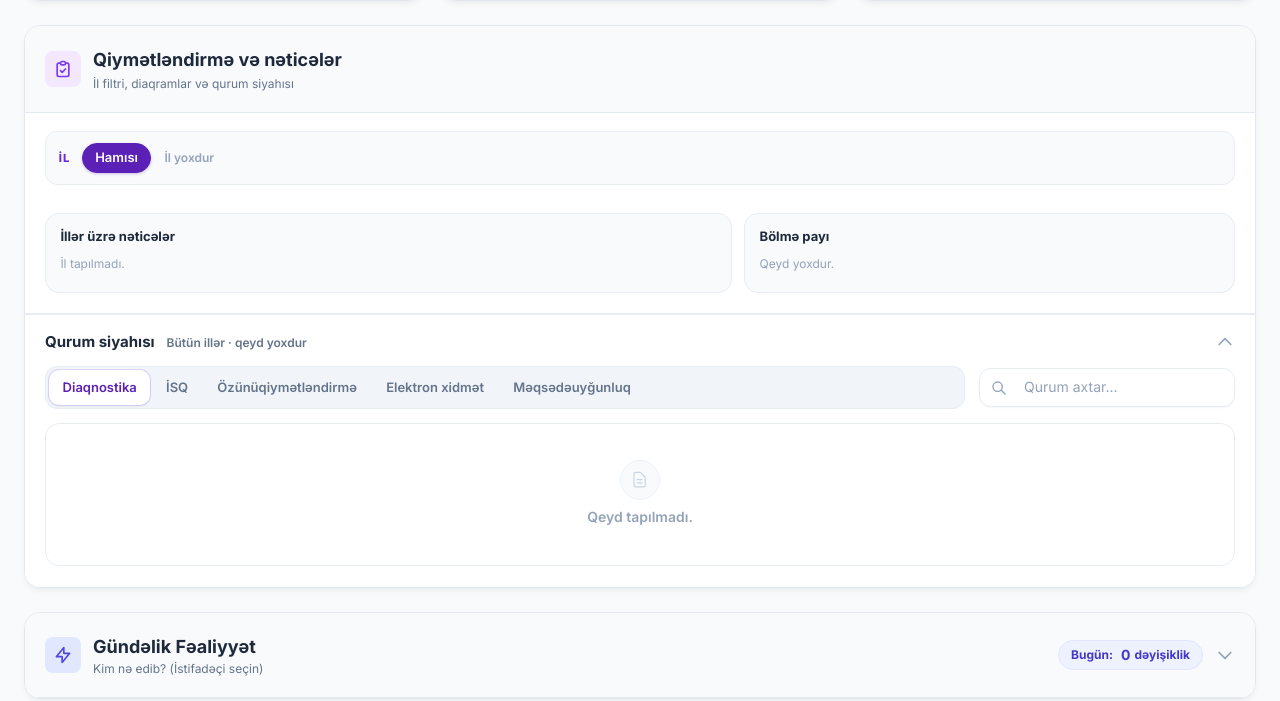
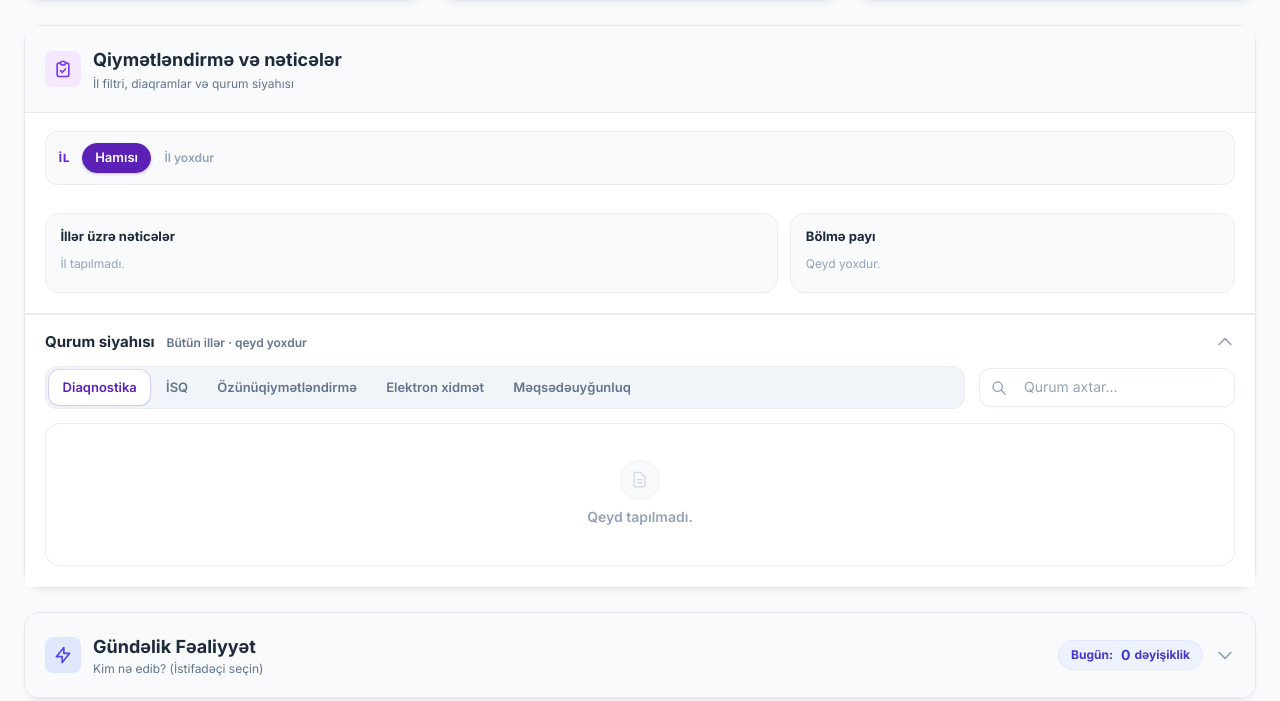
Before and after one commit to aidanatakishi/riid, a Flask app: page / in a window 1280 px wide. Shown: the part 1106-1807 px from the top of the page. Run offline with Flask 3, Linux system fonts and the light colour scheme; some libraries are stand-ins or nearby versions.

Commit message:
Tidy assessment hub charts so the section opens without clipping the canvas.
Co-authored-by: Cursor <cursoragent@cursor.com>

```diff
--- a/static/css/dashboard.css
+++ b/static/css/dashboard.css
@@ -450,6 +450,7 @@ input[type="date"] { min-height: 38px; }
     box-shadow: 0 4px 6px -1px rgba(0, 0, 0, 0.05), 0 2px 4px -2px rgba(0, 0, 0, 0.03);
     border-color: #e2e8f0;
 }
+.assess-hub-card { overflow: visible; }
 .assess-hub-icon {
     display: inline-flex;
     align-items: center;
@@ -551,7 +552,7 @@ input[type="date"] { min-height: 38px; }
     gap: 0.75rem;
 }
 @media (min-width: 768px) {
-    .assess-dash-grid { grid-template-columns: 1.4fr 1fr; }
+    .assess-dash-grid { grid-template-columns: 1.65fr 1fr; }
 }
 .assess-dash-card {
     background: #f8fafc;
--- a/static/js/assessments.js
+++ b/static/js/assessments.js
@@ -9,6 +9,8 @@ import {
     getDiagHeadline,
     getDiagScore,
     getExqServiceCount,
+    getPhaseFieldText,
+    PHASE_FIELDS,
     getMeqsedInfo,
     getQurumName,
     getSelfAssessInfo,
@@ -66,10 +68,26 @@ function escapeHtml(s) {
         .replace(/'/g, '&#39;');
 }
 
-function statusPill(name) {
+function getLastPhaseText(t) {
+    if (!t || !t.fields) return '';
+    var i, text;
+    for (i = PHASE_FIELDS.length - 1; i >= 0; i--) {
+        text = getPhaseFieldText(t, PHASE_FIELDS[i].text);
+        if (text) return text;
+    }
+    return '';
+}
+
+function statusPill(name, task) {
     var raw = name || '—';
     var g = getStatusGroup(raw) || 'other';
-    return '<span class="assess-status assess-status--' + g + '">' + escapeHtml(raw) + '</span>';
+    var pill = '<span class="assess-status assess-status--' + g + '">' + escapeHtml(raw) + '</span>';
+    var phase = getLastPhaseText(task);
+    if (!phase) return '<span class="assess-status-wrap">' + pill + '</span>';
+    return '<span class="assess-status-wrap is-tipped" tabindex="0">'
+        + pill
+        + '<span class="assess-status-tip" role="tooltip">' + escapeHtml(phase) + '</span>'
+        + '</span>';
 }
 
 function getRowCache() {
@@ -358,18 +376,15 @@ function taskBrowseUrl(task) {
 function qurumCell(r) {
     var raw = r && r.qurum != null ? String(r.qurum).trim() : '';
     var name = escapeHtml(raw || '—');
-    var yearTag = (isAllYears(selectedYear) && r && r.year != null)
-        ? '<span class="assess-year-tag">' + escapeHtml(String(r.year)) + '</span>'
-        : '';
     var url = taskBrowseUrl(r.task);
     if (!url) {
-        return '<div class="assess-hub-qurum">' + name + yearTag + '</div>';
+        return '<div class="assess-hub-qurum">' + name + '</div>';
     }
     return '<div class="assess-hub-qurum">'
         + '<a class="assess-hub-qurum-link" href="' + escapeHtml(url) + '" target="_blank" rel="noopener noreferrer"'
         + ' onclick="event.stopPropagation();">'
         + name
-        + '</a>' + yearTag + '</div>';
+        + '</a></div>';
 }
 
 function hubTable(section, headers, rowsHtml) {
@@ -436,13 +451,6 @@ function destroyAssessChart(key, canvasId) {
     }
 }
 
-function hexFade(hex, on) {
-    if (on) return hex;
-    var h = String(hex || '').replace('#', '');
-    if (h.length !== 6) return hex;
-    return 'rgba(' + parseInt(h.slice(0, 2), 16) + ',' + parseInt(h.slice(2, 4), 16) + ',' + parseInt(h.slice(4, 6), 16) + ',0.28)';
-}
-
 function setAssessChartVisible(wrapId, emptyId, show) {
     var wrap = document.getElementById(wrapId);
     var empty = document.getElementById(emptyId);
@@ -469,54 +477,40 @@ function collectDashModel() {
     return { yearCounts: yearCounts, catCounts: catCounts };
 }
 
+function pickYearFromChartEvent(els, yearCounts) {
+    if (!els || !els.length) return null;
+    var idx = els[0].index;
+    var row = yearCounts[idx];
+    return row && row.y != null ? row.y : null;
+}
+
 function drawAssessYearChart(yearCounts) {
     var canvas = document.getElementById('assessYearChart');
     if (!canvas || typeof Chart === 'undefined') return;
     destroyAssessChart('assessYearChart', 'assessYearChart');
     var labels = yearCounts.map(function(row) { return String(row.y); });
+    var data = yearCounts.map(function(row) { return row.total; });
     var selectedOn = !isAllYears(selectedYear);
     var selectedNum = Number(selectedYear);
-    var datasets = SECTIONS.map(function(s) {
-        return {
-            label: SECTION_LABELS[s],
-            data: yearCounts.map(function(row) {
-                var part = row.parts.filter(function(p) { return p.s === s; })[0];
-                return part ? part.n : 0;
-            }),
-            backgroundColor: yearCounts.map(function(row) {
-                return hexFade(CAT_COLORS[s], !selectedOn || row.y === selectedNum);
-            }),
-            borderColor: '#ffffff',
-            borderWidth: 1,
-            stack: 'years',
-            borderRadius: 6,
-            maxBarThickness: 46
-        };
+    var colors = yearCounts.map(function(row) {
+        return (!selectedOn || row.y === selectedNum) ? '#7c3aed' : 'rgba(124, 58, 237, 0.28)';
     });
-    var totalsPlugin = {
-        id: 'assessYearTotals',
+    var barValuesPlugin = {
+        id: 'assessYearBarValues',
         afterDatasetsDraw: function(chart) {
+            var meta = chart.getDatasetMeta(0);
+            if (!meta || !meta.data) return;
             var c = chart.ctx;
-            var metas = chart.data.datasets.map(function(_, i) { return chart.getDatasetMeta(i); });
-            if (!metas.length || !metas[0].data) return;
+            var ds = chart.data.datasets[0];
             c.save();
-            c.font = '700 11px Inter, sans-serif';
+            c.font = '600 11px Inter, sans-serif';
             c.fillStyle = '#475569';
             c.textAlign = 'center';
             c.textBaseline = 'bottom';
-            labels.forEach(function(_, i) {
-                var sum = 0;
-                var topY = null;
-                var x = null;
-                metas.forEach(function(meta) {
-                    var bar = meta.data[i];
-                    if (!bar || meta.hidden) return;
-                    var v = chart.data.datasets[meta.index].data[i] || 0;
-                    sum += v;
-                    if (x == null) x = bar.x;
-                    if (topY == null || bar.y < topY) topY = bar.y;
-                });
-                if (sum > 0 && x != null && topY != null) c.fillText(String(sum), x, topY - 2);
+            meta.data.forEach(function(bar, i) {
+                var n = ds.data[i];
+                if (!n) return;
+                c.fillText(String(n), bar.x, bar.y - 3);
             });
             c.restore();
         }
@@ -524,21 +518,24 @@ function drawAssessYearChart(yearCounts) {
     var ctx = canvas.getContext('2d');
     state.assessYearChart = new Chart(ctx, {
         type: 'bar',
-        data: { labels: labels, datasets: datasets },
+        data: {
+            labels: labels,
+            datasets: [{
+                label: 'Qurum',
+                data: data,
+                backgroundColor: colors,
+                hoverBackgroundColor: '#6d28d9',
+                borderRadius: 6,
+                borderSkipped: false,
+                maxBarThickness: 48
+            }]
+        },
         options: {
             responsive: true,
             maintainAspectRatio: false,
-            interaction: { mode: 'index', intersect: false },
-            layout: { padding: { top: 18, right: 8, bottom: 0, left: 0 } },
+            layout: { padding: { top: 18, right: 8, left: 4, bottom: 0 } },
             plugins: {
-                legend: {
-                    position: 'bottom',
-                    labels: { usePointStyle: true, pointStyle: 'rectRounded', padding: 12, font: { family: 'Inter', size: 11 }, boxWidth: 8, color: '#475569' },
-                    onClick: function(e, item) {
-                        var s = SECTIONS[item.datasetIndex];
-                        if (s) setAssessmentTab(s);
-                    }
-                },
+                legend: { display: false },
                 tooltip: {
                     backgroundColor: 'rgba(15, 23, 42, 0.95)',
                     padding: 10,
@@ -546,26 +543,24 @@ function drawAssessYearChart(yearCounts) {
                     titleFont: { family: 'Inter', size: 12, weight: 'bold' },
                     bodyFont: { family: 'Inter', size: 11 },
                     callbacks: {
-                        footer: function(items) {
-                            var sum = 0;
-                            (items || []).forEach(function(it) { sum += it.parsed.y || 0; });
-                            return 'Cəmi: ' + sum;
+                        label: function(item) {
+                            return ' ' + (item.parsed.y || 0) + ' qurum';
                         }
                     }
                 }
             },
             scales: {
                 x: {
-                    stacked: true,
+                    title: { display: true, text: 'İl', font: { family: 'Inter', size: 11, weight: '600' }, color: '#64748b' },
                     grid: { display: false },
-                    ticks: { font: { family: 'Inter', size: 11, weight: '700' }, color: '#334155' }
+                    ticks: { font: { family: 'Inter', size: 11, weight: '600' }, color: '#64748b' }
                 },
                 y: {
-                    stacked: true,
+                    title: { display: true, text: 'Qurum sayı', font: { family: 'Inter', size: 11, weight: '600' }, color: '#64748b' },
                     beginAtZero: true,
-                    grace: '8%',
-                    ticks: { precision: 0, font: { family: 'Inter', size: 10 }, color: '#94a3b8' },
-                    grid: { color: 'rgba(148, 163, 184, 0.18)' },
+                    grace: '12%',
+                    ticks: { precision: 0, font: { family: 'Inter', size: 11 }, color: '#94a3b8' },
+                    grid: { color: 'rgba(226, 232, 240, 0.9)' },
                     border: { display: false }
                 }
             },
@@ -573,12 +568,11 @@ function drawAssessYearChart(yearCounts) {
                 if (e && e.native && e.native.target) e.native.target.style.cursor = els[0] ? 'pointer' : 'default';
             },
             onClick: function(e, els) {
-                if (!els.length) return;
-                var year = yearCounts[els[0].index] && yearCounts[els[0].index].y;
+                var year = pickYearFromChartEvent(els, yearCounts);
                 if (year != null) setAssessmentYearForActiveTab(year);
             }
         },
-        plugins: [totalsPlugin]
+        plugins: [barValuesPlugin]
     });
 }
 
@@ -754,7 +748,7 @@ function renderDiag(rows) {
         var headline = getDiagHeadline(t);
         return hubRow([
             { label: 'Qurum adı', cls: 'assess-hub-cell--qurum', html: qurumCell(r) },
-            { label: 'Status', html: statusPill(status) },
+            { label: 'Status', html: statusPill(status, t) },
             { label: 'Ümumi nəticə', html: headlineCell(headline) },
             { label: '', cls: 'assess-hub-cell--action', html: eyeButton(key) }
         ], '');
@@ -789,7 +783,7 @@ function renderSelf(rows) {
         return hubRow([
             { label: 'Qurum adı', cls: 'assess-hub-cell--qurum', html: qurumCell(r) },
             { label: 'Bal', html: scoreBadge(info.score) },
-            { label: 'Status', html: statusPill(status) },
+            { label: 'Status', html: statusPill(status, t) },
             { label: '', cls: 'assess-hub-cell--action', html: detailButton('self', key, open) }
         ], detailPanel(open, detailInner));
     }).join('');
@@ -806,7 +800,7 @@ function renderExq(rows) {
         var netice = formatAssessmentFieldText(t.fields && t.fields.customfield_17317);
         return hubRow([
             { label: 'Qurum adı', cls: 'assess-hub-cell--qurum', html: qurumCell(r) },
-            { label: 'Status', html: statusPill(status) },
+            { label: 'Status', html: statusPill(status, t) },
             { label: 'Xidmət sayı', html: scoreBadge(countLabel) },
             { label: 'EXQ Nəticəsi', html: '<span class="assess-text-value whitespace-pre-wrap break-words">' + escapeHtml(netice) + '</span>' }
         ], '');
--- a/templates/index.html
+++ b/templates/index.html
@@ -332,7 +332,7 @@
         </div>
     </div>
 
-    <div class="card overflow-hidden mb-6 fade-in assess-hub-card">
+    <div class="card mb-6 fade-in assess-hub-card">
         <div class="assess-hub-head bg-slate-50 p-4 md:p-5 flex justify-between items-center gap-3 border-b border-slate-200">
             <div class="flex items-center gap-3 min-w-0">
                 <span class="assess-hub-icon shrink-0">
@@ -356,7 +356,7 @@
                     <h3>İllər üzrə nəticələr</h3>
                     <p id="assessYearEmpty" class="assess-dash-empty hidden">İl tapılmadı.</p>
                     <div id="assessYearChartWrap" class="assess-chart-box assess-chart-box--years">
-                        <canvas id="assessYearChart"></canvas>
+                        <canvas id="assessYearChart" aria-label="İllər üzrə nəticələr"></canvas>
                     </div>
                 </div>
                 <div class="assess-dash-card assess-dash-card--cat">
```
Also changed, not shown: other parts of static/css/dashboard.css (+42 -13 lines).
